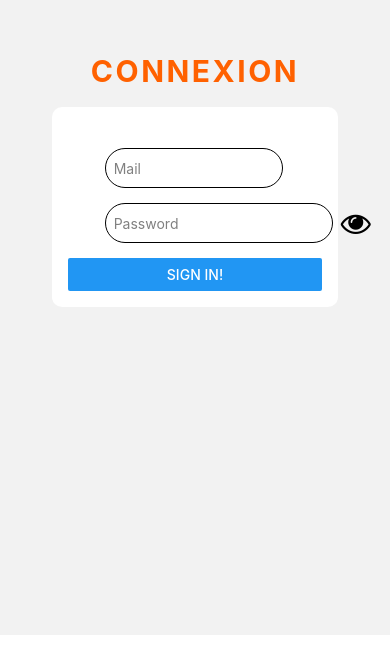
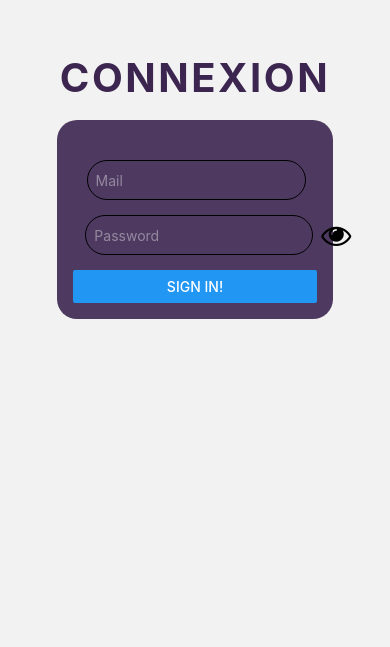
Before and after one commit to MomoMarignane/Trombinoscope, a React Native app in the folder phoneapp/: screen /SignInScreen in a window 390 px wide. Shown: the part 209-856 px from the top of the page. Built offline with nearby package versions, Linux system fonts and the light colour scheme.

Commit message:
front generaly upgraded. next step: add more widgets --> for the capitain.

```diff
--- a/phoneapp/home/HomeScreen.js
+++ b/phoneapp/home/HomeScreen.js
@@ -38,6 +38,8 @@ export default function HomeScreen() {
       )}
       scrollEventThrottle={16}
     >
+      <View style={{flex: 1, borderRadius: 15}}>
+
     <Animated.View style={[styles.parallaxText, { opacity: textOpacity }]}>
       <Animated.Text style={[{ fontSize: textSize }, styles.infoText]}>
         Welcome to Trombini !{'\n'}The future of business experience.
@@ -46,6 +48,7 @@ export default function HomeScreen() {
     <Animated.View style={[{ opacity: signInOpacity }]}>
       <SignInScreen />
     </Animated.View>
+      </View>
   </ScrollView>
 </ImageBackground>
 
@@ -64,9 +67,12 @@ const styles = StyleSheet.create({
     color: 'white',
   },
   infoText: {
+    borderRadius: 15,
+    width: 400,
     marginTop: '50%',
-    fontSize: 33,
-    color: 'white',
+    fontSize: 40,
+    color: 'rgba(60, 38, 80, 1)',
     textAlign: 'center',
+    fontWeight: 'bold',
   },
 });
--- a/phoneapp/routes/SignInScreen.js
+++ b/phoneapp/routes/SignInScreen.js
@@ -53,9 +53,9 @@ export default function SignInScreen() {
         <Text style={styles.title}>Connexion</Text>
         <View style={styles.contentContainer}>
         <TextInput
-          style={[styles.input, { color: 'black' }]}
+          style={[styles.input, { color: 'white' }]}
           placeholder="Mail"
-          placeholderTextColor="gray"
+          placeholderTextColor="rgba(255, 255, 255, 0.4)"
           onChangeText={(text) => setEmail(text)}
           value={Email}
         />
@@ -63,7 +63,7 @@ export default function SignInScreen() {
           <TextInput
             style={styles.passwordInput}
             placeholder="Password"
-            placeholderTextColor="grey"
+            placeholderTextColor="rgba(255, 255, 255, 0.4)"
             secureTextEntry={!isPasswordVisible}
             onChangeText={(text) => setPassword(text)}
             value={password}
@@ -78,7 +78,7 @@ export default function SignInScreen() {
             />
           </TouchableOpacity>
         </View>
-        <Button title="Sign In!" onPress={handleSignIn} />
+        <Button title="Sign In!" onPress={handleSignIn} style={{color: 'white', textDecorationLine: 'underline'}}/>
       </View>
       </View>
     </TouchableWithoutFeedback>
@@ -93,25 +93,26 @@ const styles = StyleSheet.create({
     padding: 16,
     marginBottom: '80%',
     marginTop: '-350%',
+    color: 'white',
   },
   contentContainer: {
-    backgroundColor: 'white',
-    borderRadius: 10,
+    backgroundColor: 'rgba(60, 38, 80, 0.9)',
+    borderRadius: 20,
     padding: 16,
-    width: '80%',
+    width: '77%',
   },
   title: {
-    fontSize: 30,
+    fontSize: 40,
     marginTop: '450%',
     marginBottom: '5%',
-    color: 'rgb(255, 97, 0)',
+    color: 'rgba(60, 38, 80, 1))',
     fontWeight: 'bold',
     textAlign: 'center',
     textTransform: 'uppercase',
     letterSpacing: 2.5,
   },
   input: {
-    width: '70%',
+    width: '90%',
     height: 40,
     borderColor: 'black',
     borderRadius: 50,
@@ -119,13 +120,13 @@ const styles = StyleSheet.create({
     borderWidth: 1,
     marginBottom: 12,
     paddingLeft: 8,
-    marginLeft: '14.5%',
-    color: '#ffffff',
+    marginLeft: '5.5%',
+    color: 'white',
   },
   passwordContainer: {
     color: 'black',
-    marginLeft: '14.5%',
-    width: '86.5%',
+    marginLeft: '5%',
+    width: '95%',
     flexDirection: 'row',
     alignItems: 'center',
     marginBottom: 12,
@@ -137,6 +138,7 @@ const styles = StyleSheet.create({
     borderColor: 'black',
     borderWidth: 1,
     paddingLeft: 8,
+    color: 'white',
   },
   iconContainer: {
     padding: 8,
--- a/phoneapp/userUx/FeedScreen.js
+++ b/phoneapp/userUx/FeedScreen.js
@@ -64,12 +64,12 @@ const FeedScreen = () => {
     source={require('../assets/backgroundApp.png')}
     style={{ flex: 1, position: 'fixed'}}
    >
-
     <View style={styles.container}>
       <TouchableOpacity style={styles.button} onPress={handleAddAPI}>
-        <Text style={styles.buttonText}>Add Widget 🛒</Text>
+        <Text style={styles.buttonText}>Add Widget 📲</Text>
       </TouchableOpacity>
       <ScrollView>
+        <View style={styles.widgetsContainer}>
           {showWeatherText && (
             <View style={styles.weatherWidget}>
               <Text style={styles.weatherText}>{`Météo à ${city}: ${weatherData?.weather[0].description || ''}`}</Text>
@@ -79,8 +79,11 @@ const FeedScreen = () => {
             </View>
           )}
           {showMapsText && (
+            <View style={styles.mapsWidget}>
               <Text>Map</Text>
+            </View>
           )}
+        </View>
       </ScrollView>
       <Modal
         visible={isModalVisible}
@@ -149,15 +152,20 @@ const styles = StyleSheet.create({
     backgroundColor: 'rgba(0, 0, 0, 0.15)',
   },
   button: {
-    backgroundColor: 'blue',
-    padding: 10,
-    borderRadius: 59,
+    backgroundColor: 'rgba(60, 38, 80, 0.8)',
+    paddingTop: 20,
+    paddingLeft: 18,
+    borderRadius: 15,
     alignSelf: 'flex-start',
-    left: 152,
+    left: 135,
+    height: 60,
+    width: 150,
+    marginBottom: 10,
   },
   buttonText: {
     color: 'white',
     fontWeight: 'bold',
+    fontSize: 20,
   },
   modalContainer: {
     flex: 1,
@@ -180,13 +188,24 @@ const styles = StyleSheet.create({
     bottom: 450,
     borderRadius: 20,
   },
+  widgetsContainer: {
+    flexDirection: 'row', // Alignement horizontal
+    flexWrap: 'wrap', // Passage à la ligne automatique
+    justifyContent: 'flex-start', // Commence à gauche
+  },
   weatherWidget: {
     backgroundColor: 'white',
     borderRadius: 10,
     padding: 16,
-    width: '51%',
-    top: 15,
-    left: 98,
+    width: '45%', // Largeur de 45% pour laisser de l'espace entre les widgets
+    margin: 5, // Marge entre les widgets
+  },
+  mapsWidget: {
+    backgroundColor: 'white',
+    borderRadius: 10,
+    padding: 16,
+    width: '45%', // Largeur de 45% pour laisser de l'espace entre les widgets
+    margin: 5, // Marge entre les widgets
   },
   weatherText: {
     fontSize: 16,
```
Lines whose indentation alone changed are shown as unchanged.
